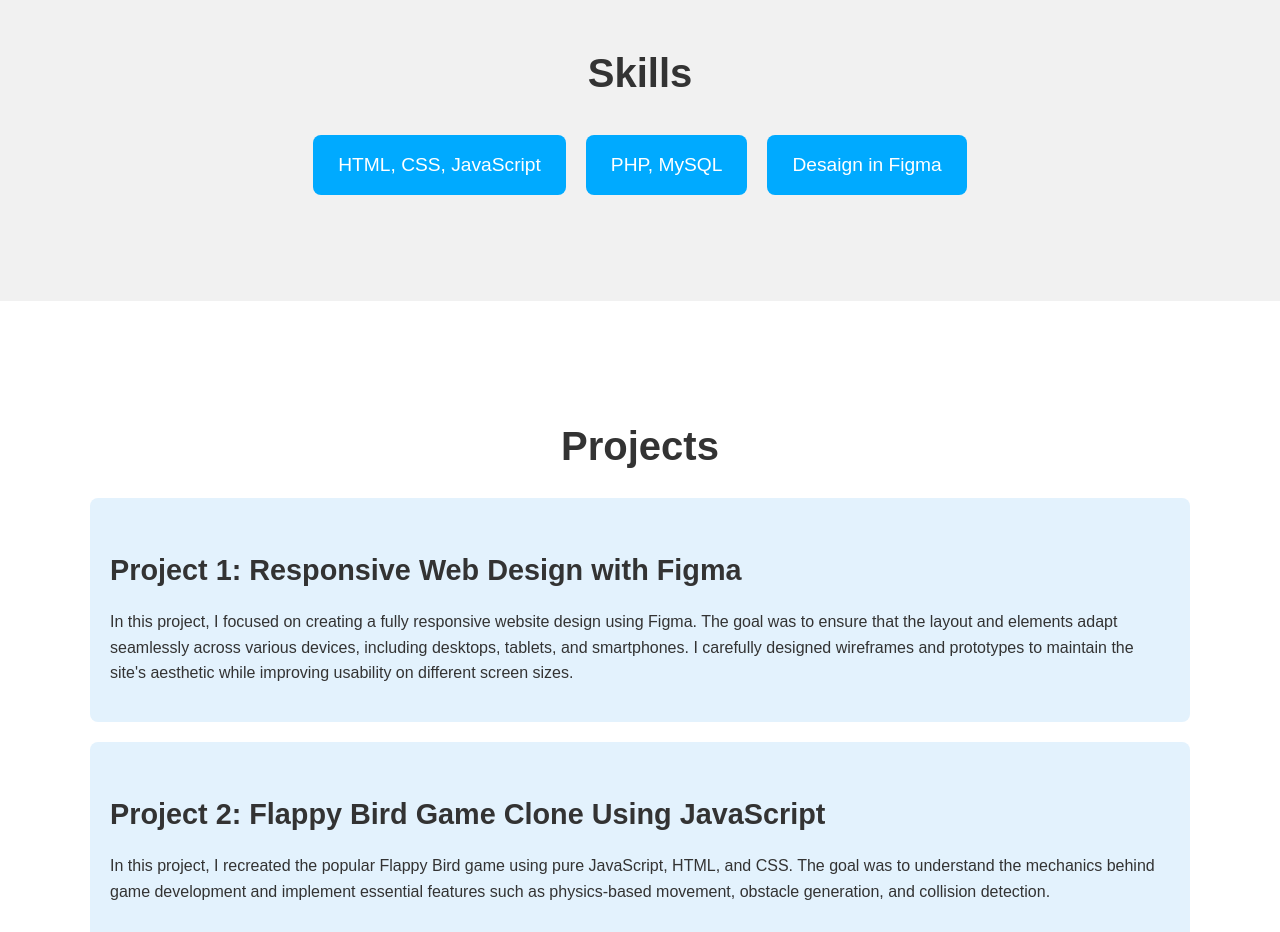
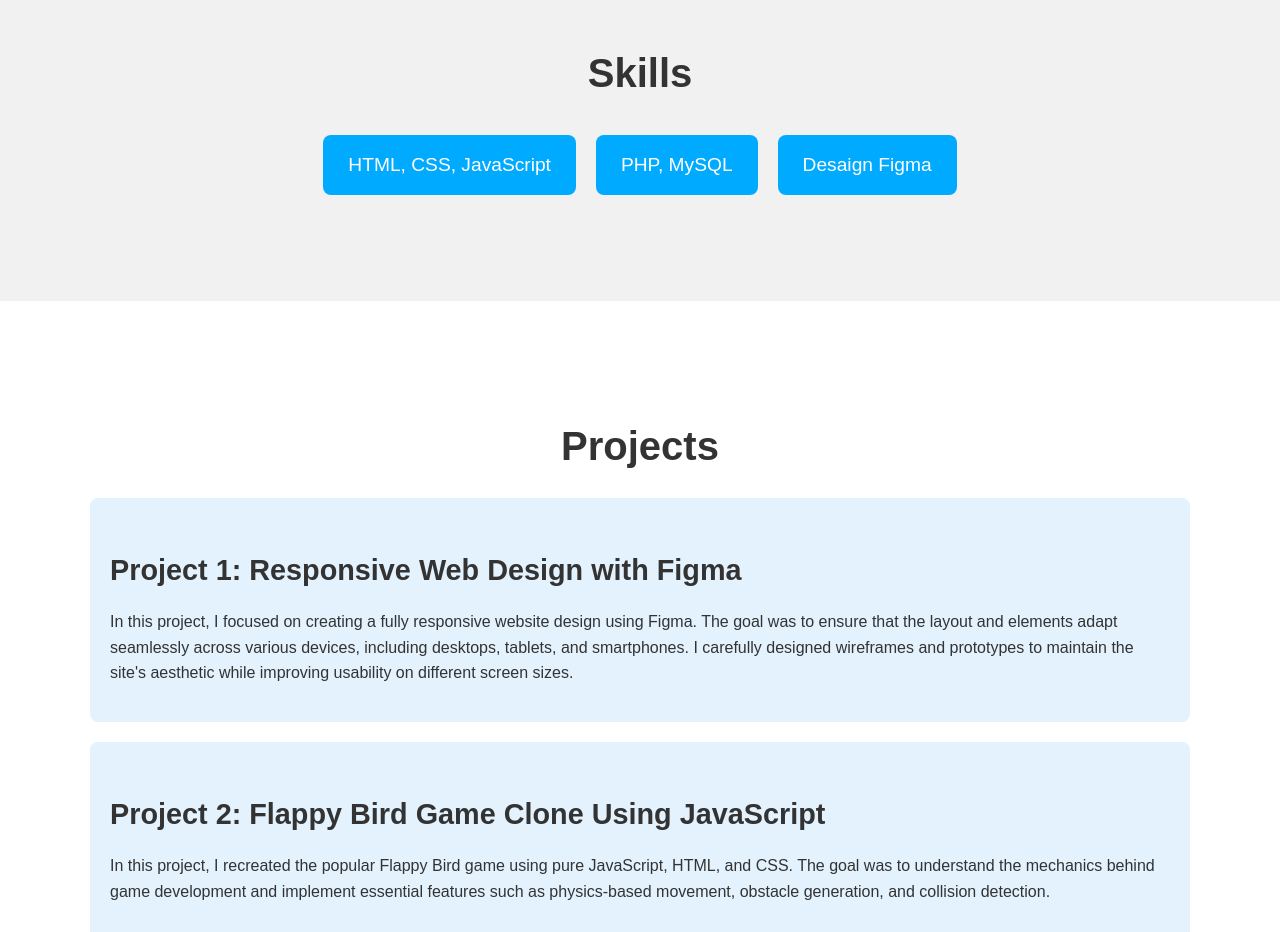
Before and after one commit to najwameisarah/web-portofolio, a plain HTML site: page index.html in a window 1280 px wide. Shown: the part 1340-2272 px from the top of the page. Drawn offline with Linux system fonts and the light colour scheme.

Commit message:
Update index.html

```diff
--- a/index.html
+++ b/index.html
@@ -35,7 +35,7 @@
             <ul>
                 <li>HTML, CSS, JavaScript</li>
                 <li>PHP, MySQL</li>
-                <li>Desaign in Figma</li>
+                <li>Desaign Figma</li>
             </ul>
         </div>
     </section>
```
